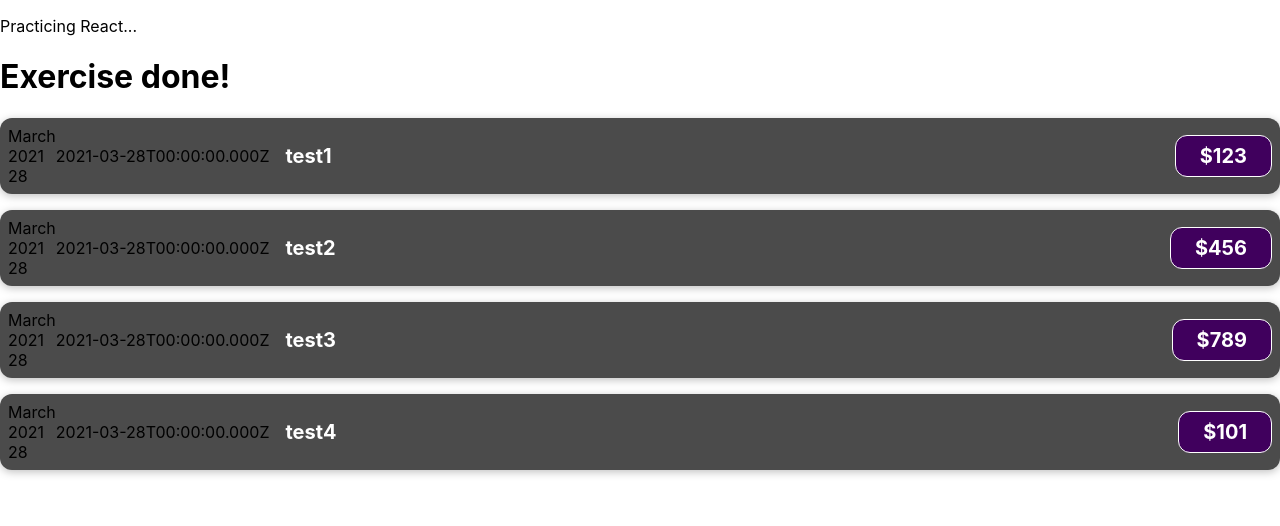
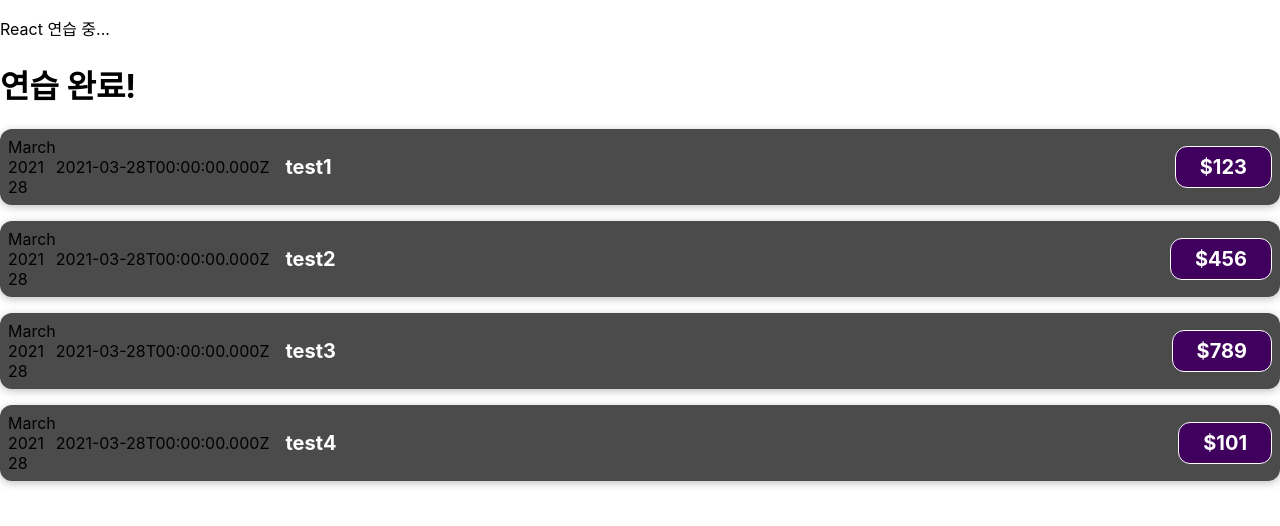
Before and after one commit to dkagh012/react-study, a React (Create React App) app: page / in a window 1280 px wide. Shown: the top 526 px of the page. Built offline with nearby package versions, Linux system fonts and the light colour scheme.

Commit message:
수정후

```diff
--- a/src/App.js
+++ b/src/App.js
@@ -1,36 +1,38 @@
 import React from 'react';
 import ExpensItem from './components/ExpenseItem';
+
 export default function App() {
   const expenses = [
     { id: 'e1', title: 'test1', amount: 123, date: new Date(2021, 2, 28) },
     { id: 'e2', title: 'test2', amount: 456, date: new Date(2021, 2, 28) },
     { id: 'e3', title: 'test3', amount: 789, date: new Date(2021, 2, 28) },
     { id: 'e4', title: 'test4', amount: 101, date: new Date(2021, 2, 28) },
-  ]
+  ];
+
   return (
     <div>
-      <p>Practicing React...</p>
-      <h1>Exercise done!</h1>
+      <p>React 연습 중...</p>
+      <h1>연습 완료!</h1>
       <ExpensItem
         title={expenses[0].title}
         amount={expenses[0].amount}
         date={expenses[0].date}
-      ></ExpensItem>
+      />
       <ExpensItem
         title={expenses[1].title}
         amount={expenses[1].amount}
         date={expenses[1].date}
-      ></ExpensItem>
+      />
       <ExpensItem
         title={expenses[2].title}
         amount={expenses[2].amount}
         date={expenses[2].date}
-      ></ExpensItem>
+      />
       <ExpensItem
         title={expenses[3].title}
         amount={expenses[3].amount}
         date={expenses[3].date}
-      ></ExpensItem>
+      />
     </div>
   );
 }
```
